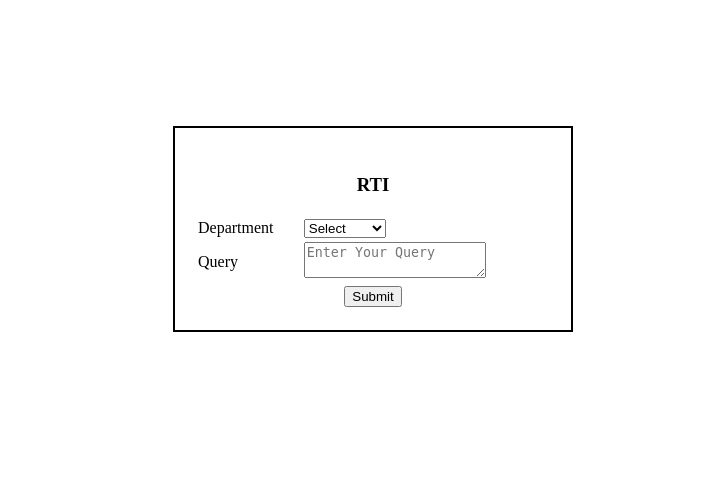
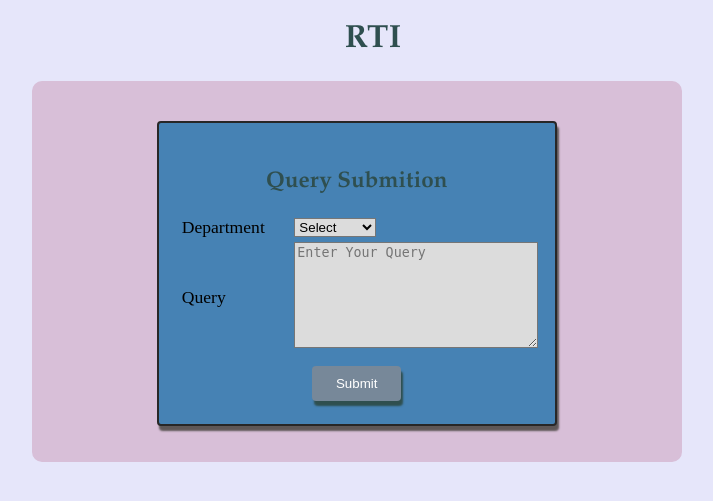
Before and after one commit to averma-zod/RTI, a PHP site: page /add.php in a window 1280 px wide. Shown: the top 501 px of the page, without its empty margins (267-980 px from the left). Run offline with PHP 8.4, Linux system fonts and the light colour scheme.

Commit message:
ADD STYLE

```diff
--- a/Addstyle.css
+++ b/Addstyle.css
@@ -1,5 +1,13 @@
 .table{
-	border: 2px solid black;
-	margin-top: 10%;
+	background-color: 	#4682B4;
+	border: 2px solid #282727;
+	margin-top: 6%;
 	padding: 20px;
+	box-shadow: 2px 5px 2px #5E5757;
+	border-radius: 4px
 }
+.text{
+	width: 100%;
+	height: 100px;
+	background-color: #DCDCDC;
+}
--- a/add.php
+++ b/add.php
@@ -3,21 +3,43 @@
 <html>
 <head>
 	<title>Add Query</title>
+	<style>
+		button{
+			  background: #778899;
+			  border-radius: 4px;
+			  box-shadow: 2px 5px 2px #2F4F4F;
+			  color: white;
+			  padding: 10px 24px;
+			  margin: 10px 0 0 0;
+			  outline: 0;
+			  border: 0;
+			  transition: all .1s linear;
+		}
+		button:active {
+		  box-shadow: 0 2px 0 #2F4F4F;
+		  transform: translateY(3px);
+}
+
+	</style>
+
+	<h1 align="center" style="font-family: garamond; color: #2F4F4F">RTI</h1>
+
 	<link rel="stylesheet" type="text/css" href="Addstyle.css">
 </head>
-<body>
+<body style="background-color: #E6E6FA">
 	<form method="POST" action="Add.php">
+		<div style="background-color: #D8BFD8 ;width:650px; margin-left:23%;margin-right: 22%;height: 380px ;border-radius: 10px; padding-top:1px">
 	<table align="center" class="table" width="400" height="200">
 			<tr>
 				<th></th><th></th>
 			</tr>
 		    <tr>
-				<td align="center" colspan="2"><h3><font style="">RTI</font></h3></td>
+				<td align="center" colspan="2"><h3><font style="font-size: 1.2em; font-family: garamond; color: #2F4F4F">Query Submition</font></h3></td>
 			</tr>
 			<tr>
-				<td>Department</td>
+				<td style="font-family: bookman;font-size: 1.1em">Department</td>
 				<td>
-					<select name="Department">
+					<select style="background-color: #DCDCDC" name="Department" required>
 						<option hidden="">Select</option>
 						<option value="Medical">Medical</option>
 						<option value="Traffic">Traffic</option>
@@ -26,12 +48,13 @@
 				</td>
 			</tr>
 			<tr>
-				<td>Query</td><td><textarea class="text" name="text" placeholder="Enter Your Query"></textarea></td>
+				<td style="font-family: bookman;font-size: 1.1em">Query</td><td><textarea class="text" name="text" placeholder="Enter Your Query" required></textarea></td>
 			</tr>
 			<tr>
 				<td align="center" colspan="2"><button name="Submit">Submit</button></td>
 			</tr>
 	</table>
+</div>
 	</form>
 </body>
 </html>
--- a/addserver.php
+++ b/addserver.php
@@ -6,15 +6,13 @@
   {
   	 $Query = $_POST['text'];
   	 $Department = $_POST['Department'];
-  	 if(empty($Query))
-  	 {
-  	 	echo "Enter Query";
-  	 }
-  	 else
-  	 {
+
+
   	 	if($Department === 'Select')
   	 	{
-  	 		echo "Select Department";
+  	 		?><script>
+  	 			window.alert("Select Department");
+  	 		</script><?php
   	 	}
   	 	else
   	 	{
@@ -62,5 +60,5 @@
             }
   	 	}
   	 }
-  }
+
 ?>
```
